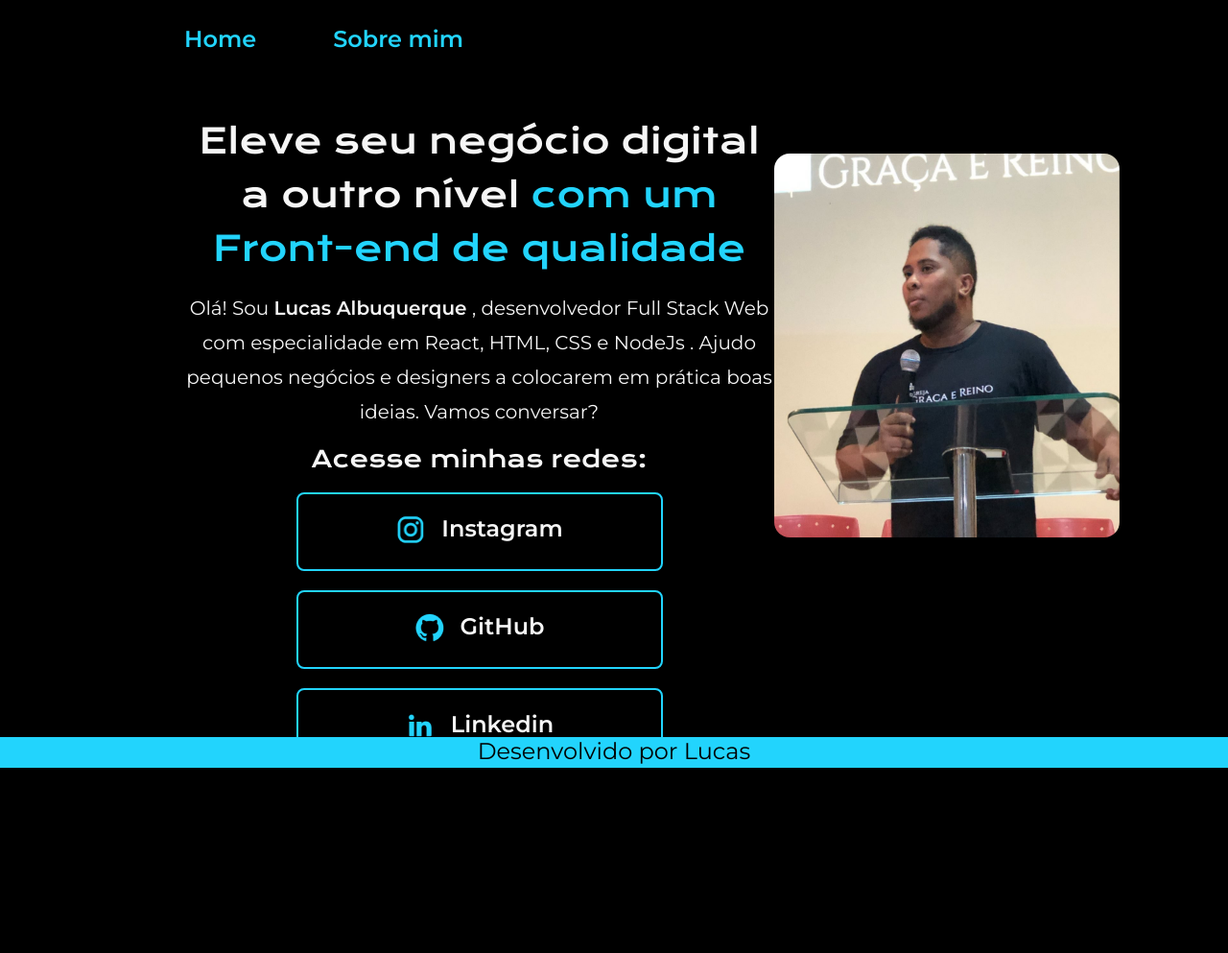
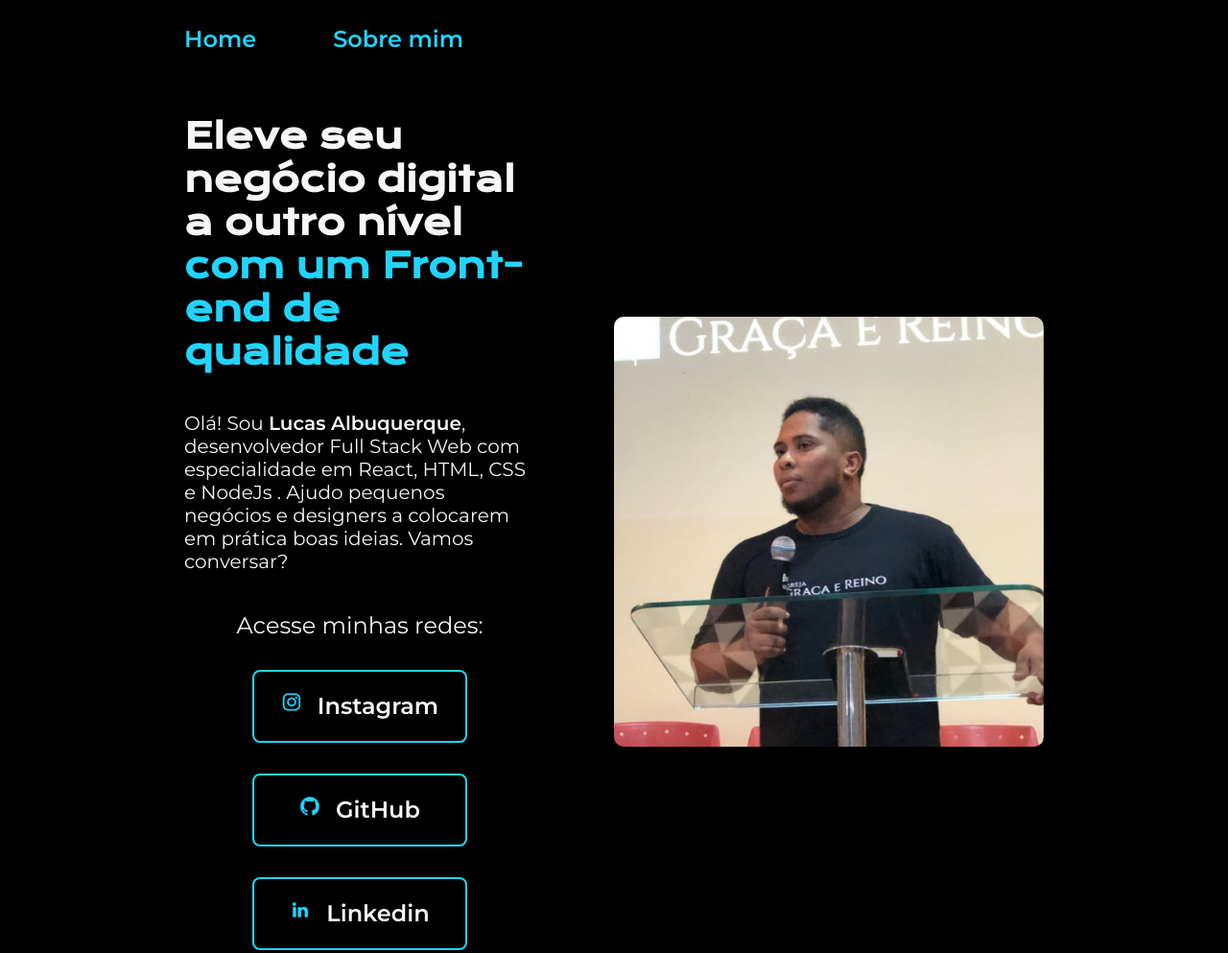
Before and after one commit to LucasVynicius/study-front-alura, a plain HTML site: page index.html in a window 1280 px wide. Shown: the top 993 px of the page at 96% size. Before the commit the page ends 800 px from the top, so only its background shows below. Drawn offline with nearby package versions, Linux system fonts and the light colour scheme.

Commit message:
Portfolio Reponsivo alura

```diff
--- a/estilos/style.css
+++ b/estilos/style.css
@@ -1,5 +1,16 @@
 /* Importa a fonte do Google Fonts */
 @import url('https://fonts.googleapis.com/css2?family=Krona+One&family=Montserrat:wght@400;600&display=swap');
+
+/* Variáveis para cores e fontes */
+:root {
+    --cor-primaria: #000; /* Cor principal (preta) */
+    --cor-secundaria: #f6f6f6; /* Cor secundária (branca) */
+    --cor-terciaria: #22d4fd; /* Cor terciária (azul claro) */
+    --cor-hover: #272727; /* Cor para hover (cinza escuro) */
+
+    --fonte-principal: 'Krona One', sans-serif; /* Fonte principal */
+    --fonte-secundaria: 'Montserrat', sans-serif; /* Fonte secundária */
+}
 
 /* Estilos gerais para resetar margens e preenchimentos */
 * {
@@ -9,28 +20,28 @@
 
 /* Estilos gerais para o corpo da página */
 body {
-    height: 100vh;
-    background: #000;
-    color: #f6f6f6;
+    /*height: 100%;*/
+    background: var(--cor-primaria); /* Cor de fundo principal */
+    color: var(--cor-secundaria); /* Cor do texto principal */
     box-sizing: border-box;
 }
 
-/*Menu*/
-.menu{
-    padding: 2% 0% 0% 15% ;
+/* Estilos para o menu de navegação */
+.menu {
+    padding: 2% 0% 0% 15%; /* Preenchimento do menu */
 }
 
 .principal__menu {
     display: flex;
-    gap: 80px;
+    gap: 80px; /* Espaço entre os itens do menu */
 }
 
 .botao__menu {
-    color: #22D4FD;
-    font-family: 'Montserrat', sans-serif;
-    font-size: 24px;
-    font-weight: 600;
-    text-decoration: none;
+    color: var(--cor-terciaria); /* Cor do texto do menu */
+    font-family: var(--fonte-secundaria); /* Fonte do menu */
+    font-size: 1.5rem; /* Tamanho da fonte */
+    font-weight: 600; /* Peso da fonte */
+    text-decoration: none; /* Remove sublinhado dos links */
 }
 
 /* Estilos para a seção principal */
@@ -38,54 +49,37 @@ body {
     display: flex;
     align-items: center;
     justify-content: space-between;
-    padding: 5% 15%;
-    margin-bottom: 40px;
+    padding: 5% 15%; /* Preenchimento da seção principal */
+    gap: 82px; /* Espaço entre elementos */
 }
 
 /* Estilos para o conteúdo principal */
 .principal__conteudo {
     display: flex;
     flex-direction: column;
-    gap: 16px;
-    flex-shrink: 0;
-    width: 615px;
-    height: 482px;
-    top: 278px;
-    left: 357px;
-    border-radius: 16px;
+    gap: 40px; /* Espaço entre elementos internos */
+    width: 50%;
 }
 
 /* Estilos para o título principal */
 .principal__titulo {
-    color: #F6F6F6;
-    font-family: 'Krona One', sans-serif;
-    font-size: 36px;
-    font-style: normal;
-    font-weight: 400;
-    line-height: 56px;
-    align-items: center;
-    text-align: center;
+    color: var(--cor-secundaria); /* Cor do título */
+    font-family: var(--fonte-principal); /* Fonte do título */
+    font-size: 2.25rem; /* Tamanho da fonte do título */
 }
 
 /* Estilos para o destaque no título */
 .titulo-destaque {
-    color: #22D4FD;
-    font-family: 'Krona One', sans-serif;
-    font-size: 36px;
-    font-style: normal;
-    font-weight: 400;
-    line-height: 56px;
+    color: var(--cor-terciaria); /* Cor do destaque no título */
+    font-family: var(--fonte-principal); /* Fonte do destaque no título */
+    font-size: 2.25rem; /* Tamanho da fonte do destaque no título */
 }
 
 /* Estilos para o parágrafo de introdução */
 .principal_paragrafo {
-    color: #F6F6F6;
-    font-family: 'Montserrat', sans-serif;
-    font-size: 20px;
-    font-style: normal;
-    font-weight: 400;
-    line-height: 36px;
-    text-align: center;
+    color: var(--cor-secundaria); /* Cor do texto do parágrafo */
+    font-family: var(--fonte-secundaria); /* Fonte do texto do parágrafo */
+    font-size: 1.25rem; /* Tamanho da fonte do texto do parágrafo */
 }
 
 /* Estilos para o grupo de botões */
@@ -94,67 +88,77 @@ body {
     flex-direction: column;
     justify-content: space-between;
     align-items: center;
-    gap: 20px;
+    gap: 32px; /* Espaço entre botões */
 }
 
 .apresentacao__subtitulo {
-    font-family: Krona One;
-    font-size: 24px;
+    font-family: var(--fonte-secundaria); /* Fonte do subtítulo */
+    font-size: 1.5rem; /* Tamanho da fonte do subtítulo */
     font-style: normal;
     font-weight: 400;
-
 }
 
 /* Estilos para os botões */
 .botao {
     display: flex;
     justify-content: center;
-    gap: 16px;
-    width: 378px;
-    height: 35px;
+    gap: 16px; /* Espaço entre elementos dentro do botão */
+    border: 2px solid var(--cor-terciaria); /* Borda do botão */
+    width: 60%; /* Largura do botão */
     text-align: center;
-    font-size: 24px;
-    font-family: 'Montserrat', sans-serif;
-    font-style: normal;
-    font-weight: 600;
-    padding: 21.5px 0;
-    border-radius: 8px;
-    color: #F6F6F6;
-    text-decoration: none;
-    border: 2px solid #22D4FD;
+    border-radius: 8px; /* Borda arredondada */
+    font-size: 1.5rem; /* Tamanho da fonte do botão */
+    font-weight: 600; /* Peso da fonte do botão */
+    padding: 21.5px 0; /* Preenchimento interno do botão */
+    text-decoration: none; /* Remove sublinhado dos links dentro do botão */
+    color: var(--cor-secundaria); /* Cor do texto do botão */
+    font-family: var(--fonte-secundaria); /* Fonte do texto do botão */
 }
 
 .botao img {
-    width: 32px;
-    height: 32px;
-    flex-shrink: 0;
+    width: 10%;
+    height: 3%;
+    position: relative;
 }
 
 .botao:hover {
-    background-color: #272727;
+    background-color: var(--cor-hover); /* Cor de fundo ao passar o mouse */
 }
 
 /* Estilos para a imagem do autor */
-img {
-    width: 360px;
-    height: 400px;
-    top: 235px;
-    left: 1030px;
-    border-radius: 16px;
+.apresentacao__img {
+    width: 50%; /* Largura da imagem do autor */
+    height: 30%; /* Altura da imagem do autor */
+    border-radius: 10px; /* Borda arredondada da imagem */
 }
 
+/* Estilos para o rodapé */
+.rodape {
+    color: var(--cor-primaria); /* Cor do texto do rodapé */
+    background-color: var(--cor-terciaria); /* Cor de fundo do rodapé */
+    padding: 24px; /* Preenchimento do rodapé */
+    text-align: center; /* Alinhamento do texto no rodapé */
+    font-family: var(--fonte-secundaria); /* Fonte do texto do rodapé */
+    font-size: 1.5rem; /* Tamanho da fonte do texto do rodapé */
+    font-weight: 400; /* Peso da fonte do texto do rodapé */
+}
 
-.rodape {
-    /*padding: 24px;*/
-    color: #000000;
-    background-color: #22D4FD;
-    text-align: center;
-    font-family: 'Montserrat', sans-serif;
-    font-size: 24px;
-    font-weight: 400;
-    bottom: 0;
-    left: 0;
-    height: 4%;
-    position: fixed;
-    width: 100%;
+/* Estilos responsivos para telas com largura máxima de 1200px */
+@media(max-width:1200px) {
+    .menu {
+       padding: 10%; /* Preenchimento do menu */
+    }
+
+    .principal__menu {
+        justify-content: center; /* Centraliza os itens do menu */
+    }
+
+    .principal {
+        flex-direction: column-reverse; /* Inverte a direção dos elementos na seção principal */
+        padding: 5%; /* Preenchimento da seção principal */
+    }
+
+    .principal__conteudo {
+       width: auto; /* Largura automática do conteúdo principal */
+    }
 }
--- a/index.html
+++ b/index.html
@@ -11,35 +11,42 @@
 </head>
 
 <body>
+    <!-- Cabeçalho da página -->
     <header class="menu">
+        <!-- Menu de navegação -->
         <nav class="principal__menu">
             <a class="botao__menu" href="">Home</a>
             <a class="botao__menu" href="about.html">Sobre mim</a>
         </nav>
     </header>
+
+    <!-- Seção principal da página -->
     <main class="principal">
-        <!-- Seção principal do conteúdo -->
+        <!-- Conteúdo principal -->
         <section class="principal__conteudo">
             <!-- Título principal com destaque -->
             <h1 class="principal__titulo">Eleve seu negócio digital a outro nível <strong class="titulo-destaque">com um Front-end de
                     qualidade</strong></h1>
             <!-- Parágrafo de introdução -->
-            <p class="principal_paragrafo">Olá! Sou <strong>Lucas Albuquerque </strong>, desenvolvedor Full Stack Web com especialidade em React,
+            <p class="principal_paragrafo">Olá! Sou <strong>Lucas Albuquerque</strong>, desenvolvedor Full Stack Web com especialidade em React,
                 HTML, CSS e NodeJs . Ajudo pequenos negócios e designers a colocarem em prática boas ideias. Vamos conversar?
             </p>
 
             <!-- Links de botões para redes sociais -->
             <div class="apresentacao__btn">
+                <!-- Subtítulo -->
                 <h2 class="apresentacao__subtitulo">Acesse minhas redes:</h2>
-                <a class="botao" href="https://www.instagram.com/luucas_albuquerque/"> <img src="assets/instagram.png" alt="imagem do instagram">Instagram</a>
-                <a class="botao" href="https://github.com/LucasVynicius"> <img src="assets/Logo Github.png" alt="imagem do instagram">GitHub</a>
-                <a class="botao" href="https://www.linkedin.com/in/lvyni-albuquerque/"> <img src="assets/Logo linkedin.png" alt="imagem do instagram">Linkedin</a>
+                <!-- Botões com links para redes sociais -->
+                <a class="botao" href="https://www.instagram.com/luucas_albuquerque/"><img src="assets/instagram.png" alt="imagem do instagram">Instagram</a>
+                <a class="botao" href="https://github.com/LucasVynicius"><img src="assets/Logo Github.png" alt="imagem do instagram">GitHub</a>
+                <a class="botao" href="https://www.linkedin.com/in/lvyni-albuquerque/"><img src="assets/Logo linkedin.png" alt="imagem do instagram">Linkedin</a>
             </div>
         </section>
         <!-- Imagem do autor -->
-        <img src="assets/lucas.jpg" alt="Lucas Albuquerque">
+        <img class="apresentacao__img" src="assets/lucas.jpg" alt="Lucas Albuquerque">
     </main>
 
+    <!-- Rodapé da página -->
     <footer class="rodape">
         <p>Desenvolvido por Lucas</p>
     </footer>
```
Also changed, not shown: about.html (+8 -5 lines), assets/lucas2.jpeg (deleted), 1 other file.
